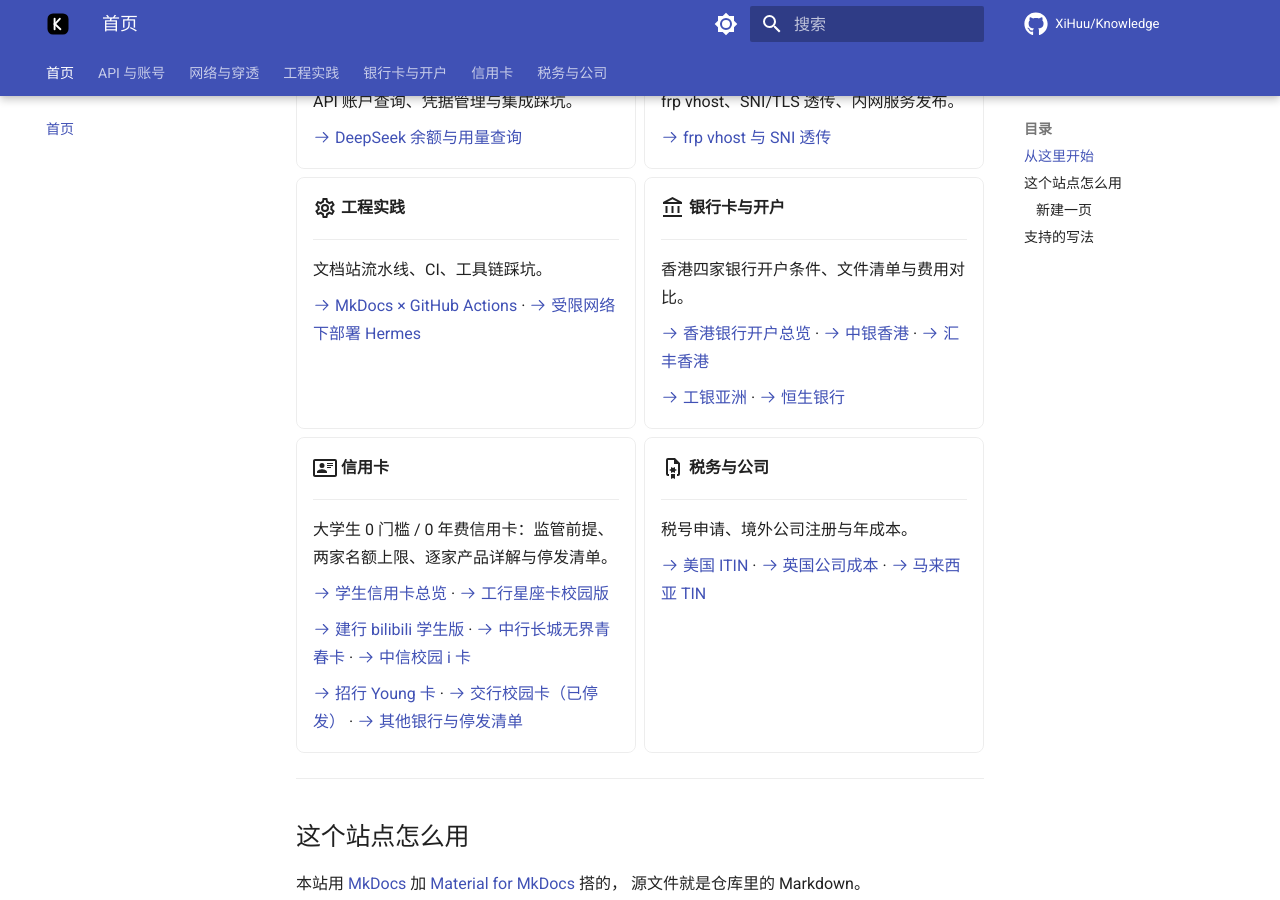
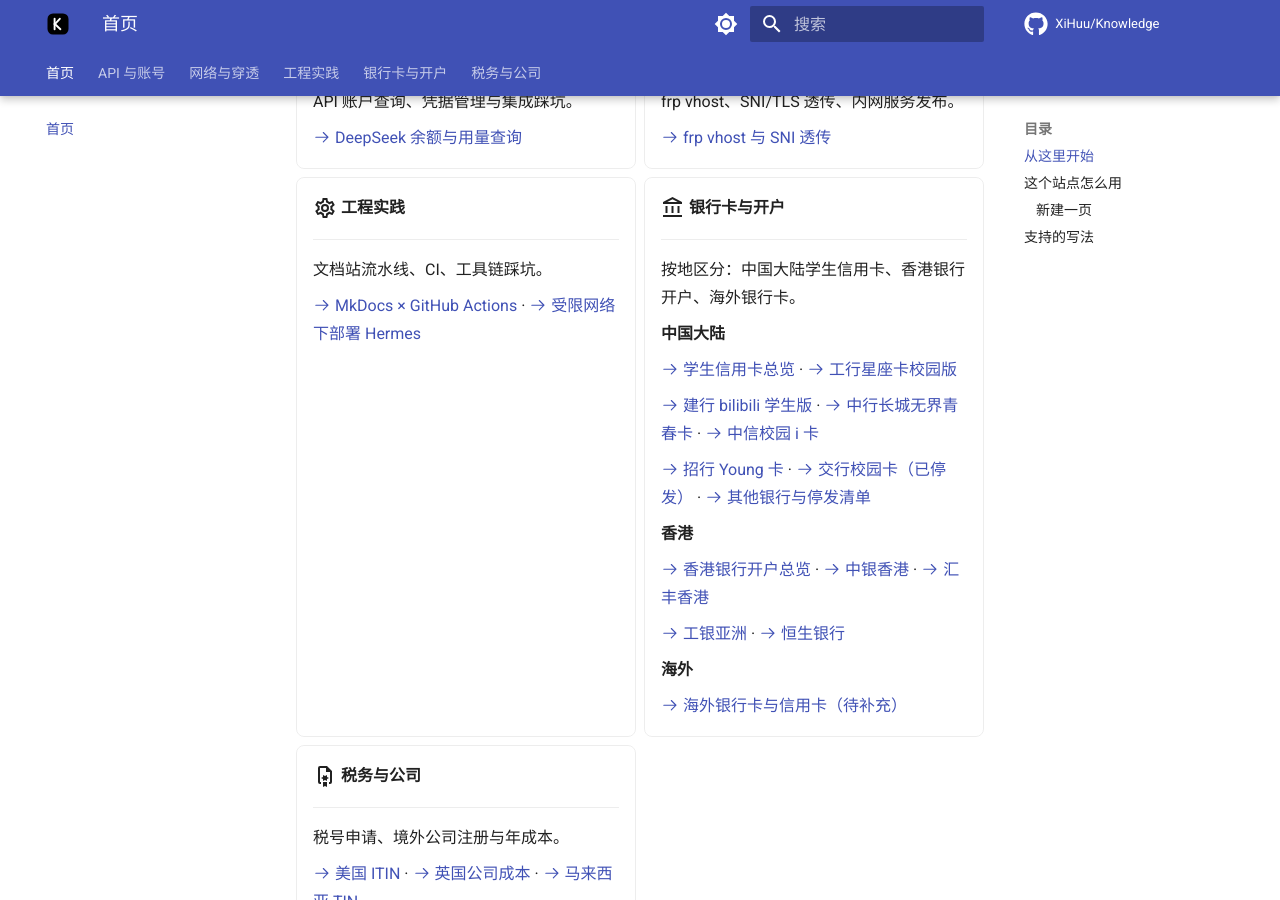
Before and after one commit to XiHuu/Knowledge, an MkDocs documentation site: the page built from docs/index.md, in a window 1280 px wide and 900 px high, scrolled down 364 px. Built offline with MkDocs 1.6.1 and Material for MkDocs 9.7.7, drawn with Linux system fonts in a browser that asks for light colours; comment, search, counter and statistics services are not loaded.

Commit message:
refactor(nav): 信用卡并入「银行卡与开户」，按地区分子目录
原来「信用卡」是与「银行卡与开户」平级的独立顶级分组，这是按产品类型分的，
跟本站其它部分（香港银行、税务）按地区组织的习惯不一致，而且信用卡本来就属于银行卡。

新结构（既搬目录也改导航）：

  banking/
    mainland/   8 页学生信用卡（原 credit-cards/*）
    hk/         5 页香港银行开户（原 banking/*.md）
    overseas/   index.md 占位页（海外尚无成文内容，明确标注为待补充，避免误认已调研）

导航：

  - 银行卡与开户:
      - 中国大陆: ...
      - 香港: ...
      - 海外: ...

首页「从这里开始」的两张卡片（银行卡与开户 / 信用卡）合并为一张，
在卡片内用 中国大陆 / 香港 / 海外 三行分隔。

文件用 git mv 搬运，git 全部识别为 R（重命名），历史未断。
站内互链只有 index.md 是跨目录引用，已同步更新；
各子目录内部互链为同目录相对路径，无需改动。
overseas/index.md 新增对 tax/ 的 ../../ 相对链接。

验证：
- mkdocs build --strict exit 0
- 产物路径全部落位（/banking/mainland/…、/banking/hk/…、/banking/overseas/）
- 产物中指向 credit-cards 的 href 为 0 处；旧 banking 顶层路径无残留
- 首页 21 个图标短代码全部渲染为 SVG

注意：旧 URL /credit-cards/<page>/ 与 /banking/<page>/ 已失效（本站无外部引用，可接受）。

```diff
--- a/docs/index.md
+++ b/docs/index.md
@@ -37,31 +37,33 @@
 
     ---
 
-    香港四家银行开户条件、文件清单与费用对比。
+    按地区分：中国大陆学生信用卡、香港银行开户、海外银行卡。
 
-    [:octicons-arrow-right-24: 香港银行开户总览](banking/hk-banks-overview.md) ·
-    [:octicons-arrow-right-24: 中银香港](banking/bochk-hk-account.md) ·
-    [:octicons-arrow-right-24: 汇丰香港](banking/hsbc-hk-account.md)
+    **中国大陆**
 
-    [:octicons-arrow-right-24: 工银亚洲](banking/icbc-asia-account.md) ·
-    [:octicons-arrow-right-24: 恒生银行](banking/hang-seng-hk-account.md)
+    [:octicons-arrow-right-24: 学生信用卡总览](banking/mainland/student-cards-overview.md) ·
+    [:octicons-arrow-right-24: 工行星座卡校园版](banking/mainland/icbc-constellation-campus.md)
 
--   :material-card-account-details-outline:{ .lg .middle } **信用卡**
+    [:octicons-arrow-right-24: 建行 bilibili 学生版](banking/mainland/ccb-bilibili-campus.md) ·
+    [:octicons-arrow-right-24: 中行长城无界青春卡](banking/mainland/boc-greatwall-campus.md) ·
+    [:octicons-arrow-right-24: 中信校园 i 卡](banking/mainland/citic-campus-i.md)
 
-    ---
+    [:octicons-arrow-right-24: 招行 Young 卡](banking/mainland/cmb-young-campus.md) ·
+    [:octicons-arrow-right-24: 交行校园卡（已停发）](banking/mainland/bocom-campus-card.md) ·
+    [:octicons-arrow-right-24: 其他银行与停发清单](banking/mainland/other-student-cards.md)
 
-    大学生 0 门槛 / 0 年费信用卡：监管前提、两家名额上限、逐家产品详解与停发清单。
+    **香港**
 
-    [:octicons-arrow-right-24: 学生信用卡总览](credit-cards/student-cards-overview.md) ·
-    [:octicons-arrow-right-24: 工行星座卡校园版](credit-cards/icbc-constellation-campus.md)
+    [:octicons-arrow-right-24: 香港银行开户总览](banking/hk/hk-banks-overview.md) ·
+    [:octicons-arrow-right-24: 中银香港](banking/hk/bochk-hk-account.md) ·
+    [:octicons-arrow-right-24: 汇丰香港](banking/hk/hsbc-hk-account.md)
 
-    [:octicons-arrow-right-24: 建行 bilibili 学生版](credit-cards/ccb-bilibili-campus.md) ·
-    [:octicons-arrow-right-24: 中行长城无界青春卡](credit-cards/boc-greatwall-campus.md) ·
-    [:octicons-arrow-right-24: 中信校园 i 卡](credit-cards/citic-campus-i.md)
+    [:octicons-arrow-right-24: 工银亚洲](banking/hk/icbc-asia-account.md) ·
+    [:octicons-arrow-right-24: 恒生银行](banking/hk/hang-seng-hk-account.md)
 
-    [:octicons-arrow-right-24: 招行 Young 卡](credit-cards/cmb-young-campus.md) ·
-    [:octicons-arrow-right-24: 交行校园卡（已停发）](credit-cards/bocom-campus-card.md) ·
-    [:octicons-arrow-right-24: 其他银行与停发清单](credit-cards/other-student-cards.md)
+    **海外**
+
+    [:octicons-arrow-right-24: 海外银行卡与信用卡（待补充）](banking/overseas/index.md)
 
 -   :material-file-certificate-outline:{ .lg .middle } **税务与公司**
 
--- a/mkdocs.yml
+++ b/mkdocs.yml
@@ -67,20 +67,23 @@
       - MkDocs × GitHub Actions: devops/mkdocs-github-actions.md
       - 受限网络下部署 Hermes: devops/hermes-remote-deploy.md
   - 银行卡与开户:
-      - 香港银行开户总览: banking/hk-banks-overview.md
-      - 中银香港（BOCHK）: banking/bochk-hk-account.md
-      - 汇丰香港（HSBC）: banking/hsbc-hk-account.md
-      - 工银亚洲（ICBC Asia）: banking/icbc-asia-account.md
-      - 恒生银行（Hang Seng）: banking/hang-seng-hk-account.md
-  - 信用卡:
-      - 学生信用卡总览（0 门槛）: credit-cards/student-cards-overview.md
-      - 工行 宇宙星座信用卡校园版: credit-cards/icbc-constellation-campus.md
-      - 建行 龙卡 bilibili（学生版）: credit-cards/ccb-bilibili-campus.md
-      - 中行 长城无界青春卡校园版: credit-cards/boc-greatwall-campus.md
-      - 中信银行 校园 i 卡: credit-cards/citic-campus-i.md
-      - 招商银行 Young 卡 / 校园版: credit-cards/cmb-young-campus.md
-      - 交通银行 校园卡（已停发）: credit-cards/bocom-campus-card.md
-      - 其他银行学生卡与停发清单: credit-cards/other-student-cards.md
+      - 中国大陆:
+          - 学生信用卡总览（0 门槛）: banking/mainland/student-cards-overview.md
+          - 工行 宇宙星座信用卡校园版: banking/mainland/icbc-constellation-campus.md
+          - 建行 龙卡 bilibili（学生版）: banking/mainland/ccb-bilibili-campus.md
+          - 中行 长城无界青春卡校园版: banking/mainland/boc-greatwall-campus.md
+          - 中信银行 校园 i 卡: banking/mainland/citic-campus-i.md
+          - 招商银行 Young 卡 / 校园版: banking/mainland/cmb-young-campus.md
+          - 交通银行 校园卡（已停发）: banking/mainland/bocom-campus-card.md
+          - 其他银行学生卡与停发清单: banking/mainland/other-student-cards.md
+      - 香港:
+          - 香港银行开户总览: banking/hk/hk-banks-overview.md
+          - 中银香港（BOCHK）: banking/hk/bochk-hk-account.md
+          - 汇丰香港（HSBC）: banking/hk/hsbc-hk-account.md
+          - 工银亚洲（ICBC Asia）: banking/hk/icbc-asia-account.md
+          - 恒生银行（Hang Seng）: banking/hk/hang-seng-hk-account.md
+      - 海外:
+          - 海外银行卡与信用卡（待补充）: banking/overseas/index.md
   - 税务与公司:
       - 美国 ITIN: tax/itin-us.md
       - 英国公司成本: tax/uk-company-cost.md
```
Also changed, not shown: docs/banking/overseas/index.md (added, +34 -0 lines), docs/banking/hk/bochk-hk-account.md (renamed from docs/banking/bochk-hk-account.md), docs/banking/hk/hang-seng-hk-account.md (renamed from docs/banking/hang-seng-hk-account.md), docs/banking/hk/hk-banks-overview.md (renamed from docs/banking/hk-banks-overview.md), docs/banking/hk/hsbc-hk-account.md (renamed from docs/banking/hsbc-hk-account.md), docs/banking/hk/icbc-asia-account.md (renamed from docs/banking/icbc-asia-account.md), docs/banking/mainland/boc-greatwall-campus.md (renamed from docs/credit-cards/boc-greatwall-campus.md), docs/banking/mainland/bocom-campus-card.md (renamed from docs/credit-cards/bocom-campus-card.md), docs/banking/mainland/ccb-bilibili-campus.md (renamed from docs/credit-cards/ccb-bilibili-campus.md), docs/banking/mainland/citic-campus-i.md (renamed from docs/credit-cards/citic-campus-i.md), docs/banking/mainland/cmb-young-campus.md (renamed from docs/credit-cards/cmb-young-campus.md), docs/banking/mainland/icbc-constellation-campus.md (renamed from docs/credit-cards/icbc-constellation-campus.md), docs/banking/mainland/other-student-cards.md (renamed from docs/credit-cards/other-student-cards.md), docs/banking/mainland/student-cards-overview.md (renamed from docs/credit-cards/student-cards-overview.md).
